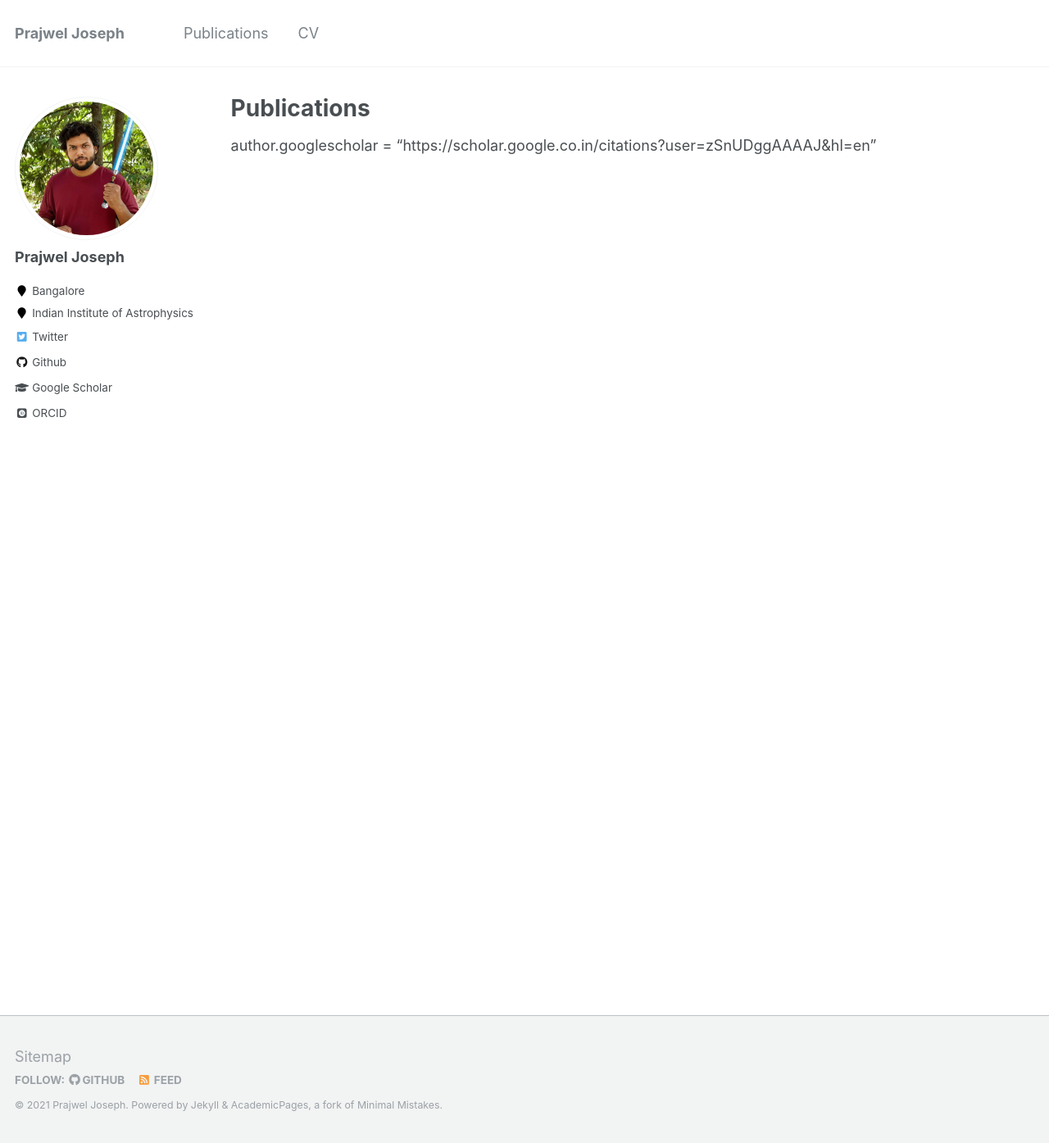
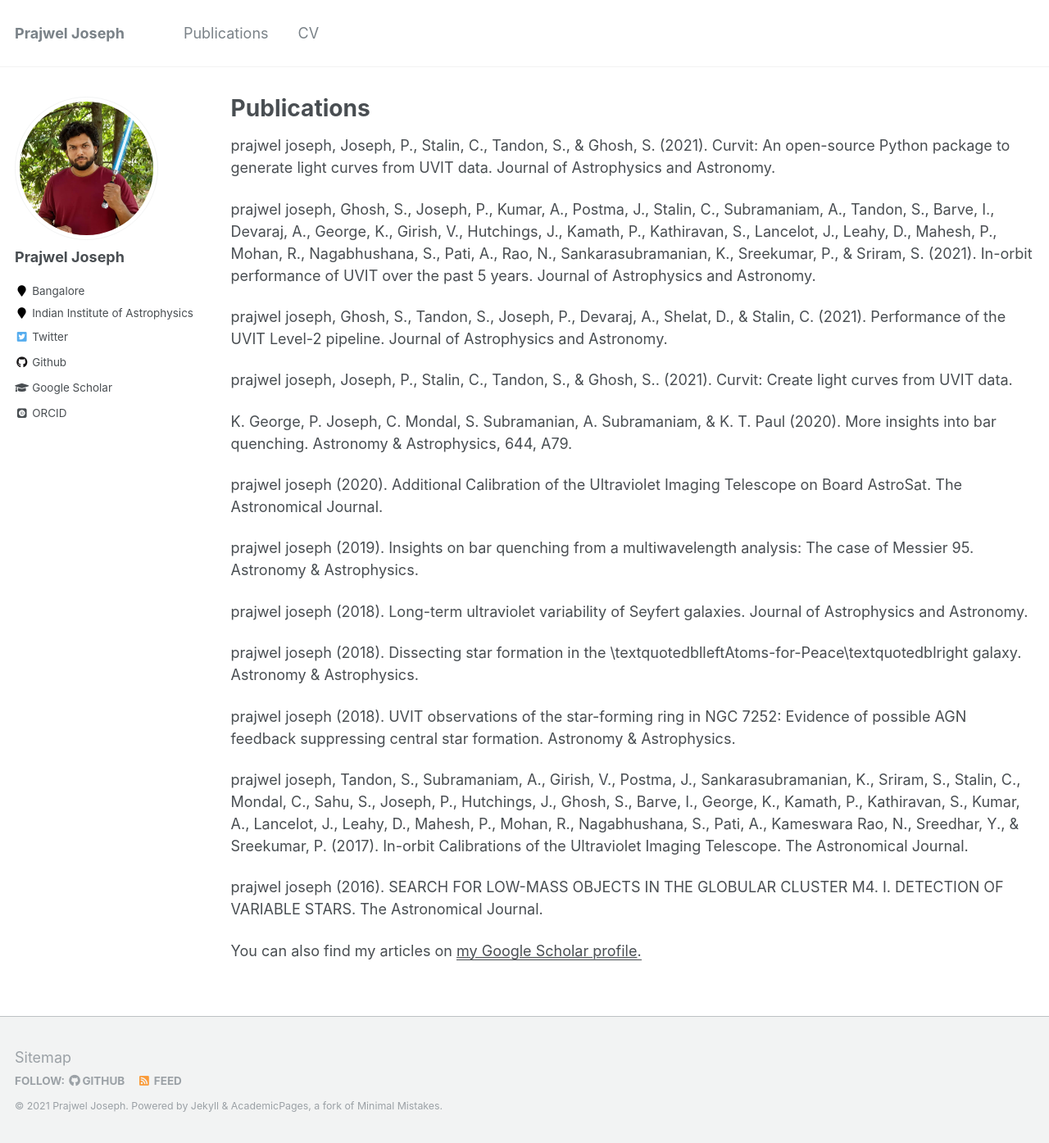
Before and after one commit to prajwel/prajwel.github.io, a Jekyll site: the page built from _pages/publications.md, in a window 1280 px wide and 1395 px high. Shown: the whole window at 82% size. Built offline with Jekyll 4.4.1, drawn with Linux system fonts in a browser that asks for light colours; some web fonts are replaced.

Commit message:
more additions3

```diff
--- a/_pages/publications.md
+++ b/_pages/publications.md
@@ -5,11 +5,33 @@ permalink: /publications/
 author_profile: true
 ---
 
-author.googlescholar = "https://scholar.google.co.in/citations?user=zSnUDggAAAAJ&hl=en"
+prajwel joseph, Joseph, P., Stalin, C., Tandon, S., & Ghosh, S. (2021). Curvit: An open-source Python package to generate light curves from UVIT data. Journal of Astrophysics and Astronomy.
 
-{% if author.googlescholar %}
-  You can also find my articles on <u><a href="{{author.googlescholar}}">my Google Scholar profile</a>.</u>
-{% endif %}
+prajwel joseph, Ghosh, S., Joseph, P., Kumar, A., Postma, J., Stalin, C., Subramaniam, A., Tandon, S., Barve, I., Devaraj, A., George, K., Girish, V., Hutchings, J., Kamath, P., Kathiravan, S., Lancelot, J., Leahy, D., Mahesh, P., Mohan, R., Nagabhushana, S., Pati, A., Rao, N., Sankarasubramanian, K., Sreekumar, P., & Sriram, S. (2021). In-orbit performance of UVIT over the past 5 years. Journal of Astrophysics and Astronomy.
+
+prajwel joseph, Ghosh, S., Tandon, S., Joseph, P., Devaraj, A., Shelat, D., & Stalin, C. (2021). Performance of the UVIT Level-2 pipeline. Journal of Astrophysics and Astronomy.
+
+prajwel joseph, Joseph, P., Stalin, C., Tandon, S., & Ghosh, S.. (2021). Curvit: Create light curves from UVIT data.
+
+K. George, P. Joseph, C. Mondal, S. Subramanian, A. Subramaniam, & K. T. Paul (2020). More insights into bar quenching. Astronomy & Astrophysics, 644, A79.
+
+prajwel joseph (2020). Additional Calibration of the Ultraviolet Imaging Telescope on Board AstroSat. The Astronomical Journal.
+
+prajwel joseph (2019). Insights on bar quenching from a multiwavelength analysis: The case of Messier 95. Astronomy & Astrophysics.
+
+prajwel joseph (2018). Long-term ultraviolet variability of Seyfert galaxies. Journal of Astrophysics and Astronomy.
+
+prajwel joseph (2018). Dissecting star formation in the \textquotedblleftAtoms-for-Peace\textquotedblright galaxy. Astronomy & Astrophysics.
+
+prajwel joseph (2018). UVIT observations of the star-forming ring in NGC 7252: Evidence of possible AGN feedback suppressing central star formation. Astronomy & Astrophysics.
+
+prajwel joseph, Tandon, S., Subramaniam, A., Girish, V., Postma, J., Sankarasubramanian, K., Sriram, S., Stalin, C., Mondal, C., Sahu, S., Joseph, P., Hutchings, J., Ghosh, S., Barve, I., George, K., Kamath, P., Kathiravan, S., Kumar, A., Lancelot, J., Leahy, D., Mahesh, P., Mohan, R., Nagabhushana, S., Pati, A., Kameswara Rao, N., Sreedhar, Y., & Sreekumar, P. (2017). In-orbit Calibrations of the Ultraviolet Imaging Telescope. The Astronomical Journal.
+
+prajwel joseph (2016). SEARCH FOR LOW-MASS OBJECTS IN THE GLOBULAR CLUSTER M4. I. DETECTION OF VARIABLE STARS. The Astronomical Journal.
+
+
+You can also find my articles on <u><a href="https://scholar.google.co.in/citations?user=zSnUDggAAAAJ&hl=en">my Google Scholar profile</a>.</u>
+
 
 {% include base_path %}
 
```
